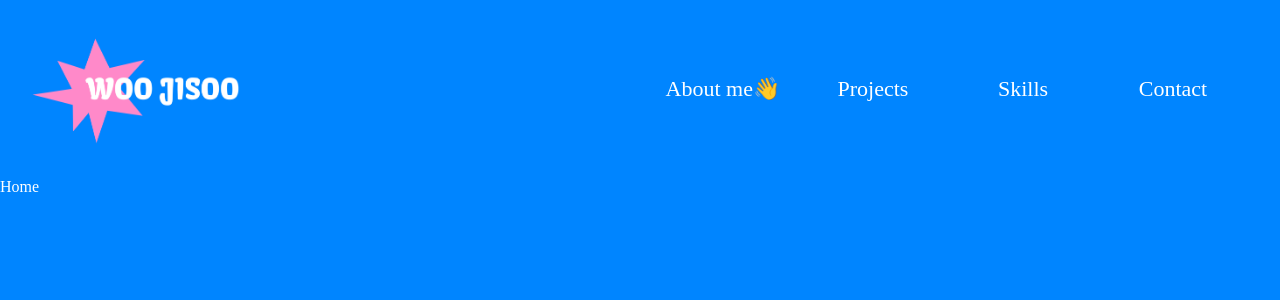
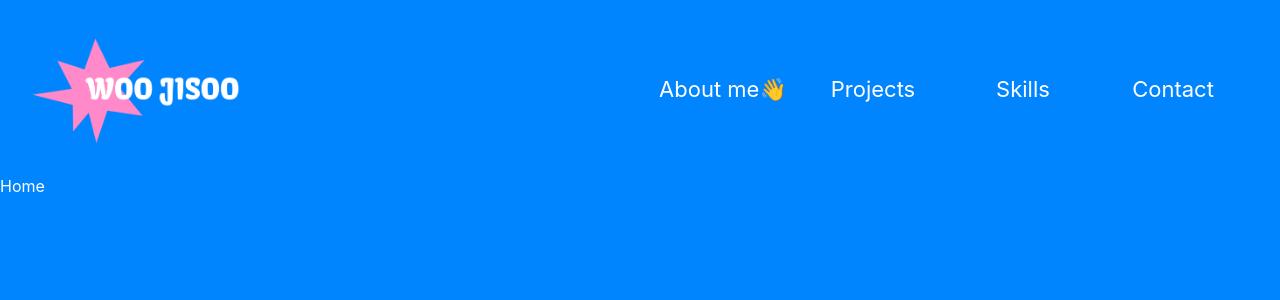
Before and after one commit to jisooround/aboutme-project, a React (Vite) app: page / in a window 1280 px wide. Shown: the top 300 px of the page. Built offline with nearby package versions, Linux system fonts and the light colour scheme.

Commit message:
design : 전역 스타일 수정

```diff
--- a/src/global/globalStyles.ts
+++ b/src/global/globalStyles.ts
@@ -2,10 +2,13 @@ import { createGlobalStyle } from "styled-components";
 import reset from "styled-reset";
 
 const GlobalStyles = createGlobalStyle`
+/* @import url('https://fonts.googleapis.com/css2?family=Noto+Sans+KR:wght@100;300;400;500;700;900&family=Noto+Sans:ital,wght@0,200;0,300;0,400;0,700;1,400;1,600&display=swap'); */
 ${reset}
+
 
 body {
   width: 100%;
+  font-family: "Pretendard Variable", "Pretendard", -apple-system, "BlinkMacSystemFont", system-ui, "Roboto", "Helvetica Neue", "Segoe UI", "Apple SD Gothic Neo", "Noto Sans KR", "Malgun Gothic", "Apple Color Emoji",  "Segoe UI Symbol", sans-serif;
   background-color: var(--color-blue);
   color: var(--color-white);
   a {
@@ -15,6 +18,11 @@ body {
   li {
     list-style-type: none;
   }
+  ::selection {
+    color: var(--color-pink);
+    background-color: var(--color-blue);
+}
+
 }
 
 :root {
```
